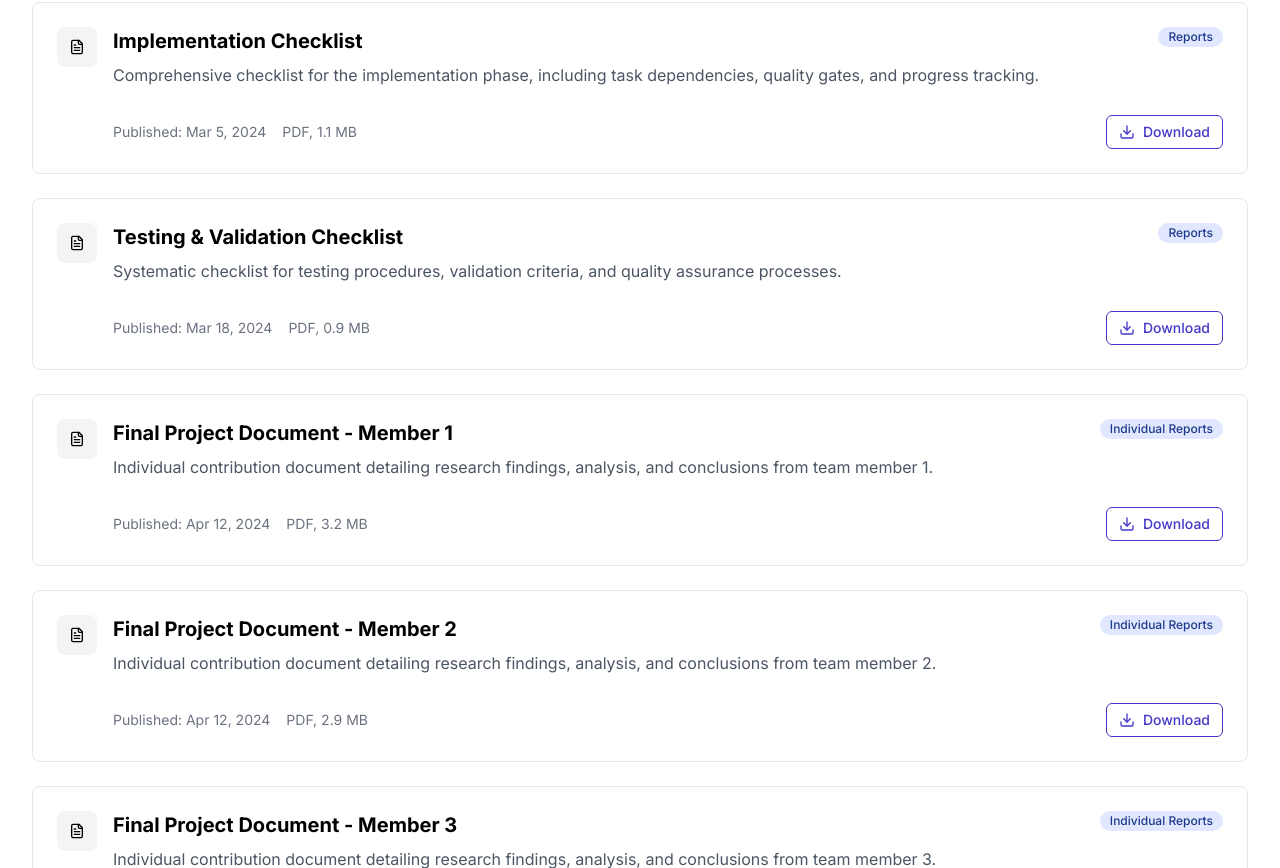
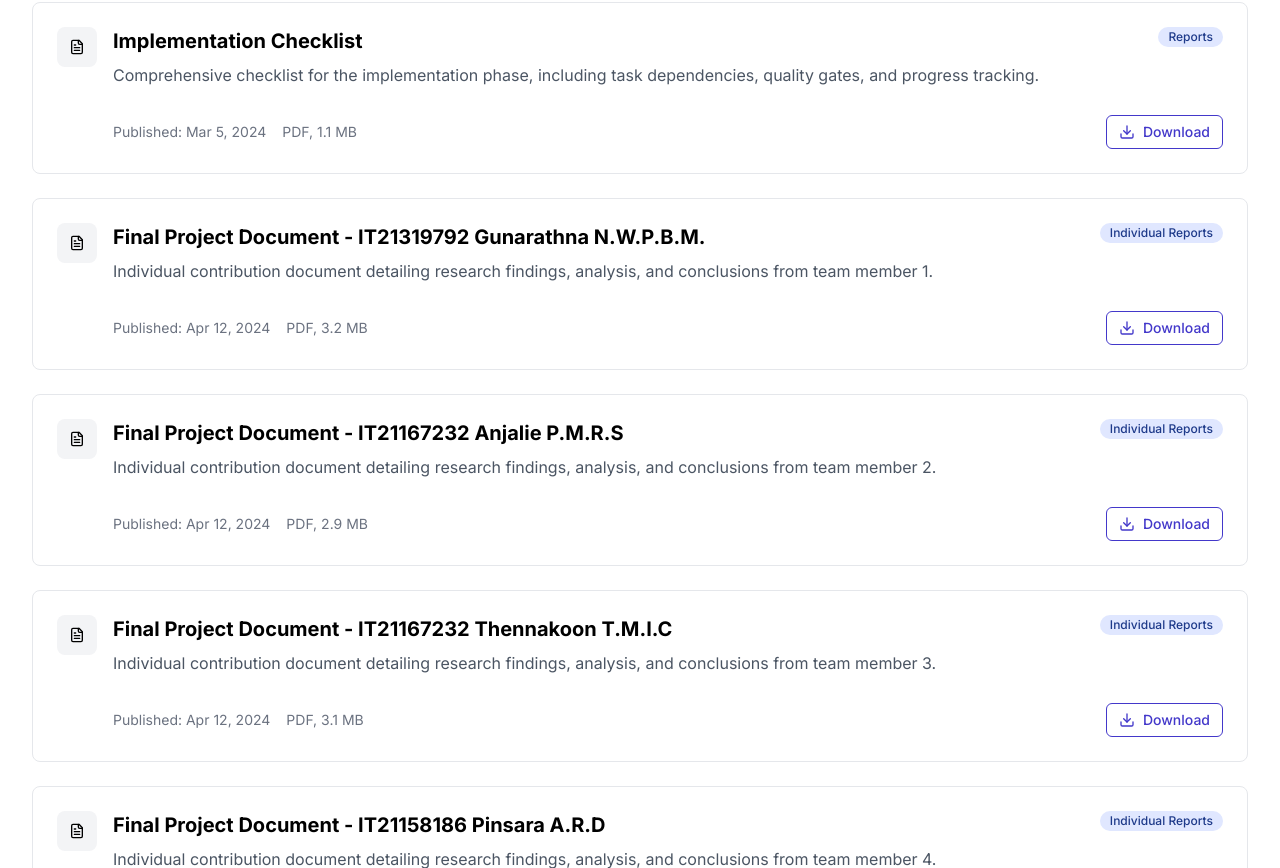
Before and after one commit to BoshithaMGunarathna/RP-web, a React (Vite) app in the folder project-website/: page /documents in a window 1280 px wide. Shown: the part 1192-2060 px from the top of the page. Built offline with nearby package versions, Linux system fonts and the light colour scheme.

Commit message:
Update Documents.tsx

```diff
--- a/project-website/src/pages/Documents.tsx
+++ b/project-website/src/pages/Documents.tsx
@@ -4,7 +4,7 @@ import { motion } from 'framer-motion';
 import Section from '../components/ui/Section';
 import Card from '../components/ui/Card';
 import Button from '../components/ui/Button';
-import pdf from '../public/documents/proposal merged.pdf'; // Example import for a PDF file
+
 
 type DocumentCategory = 'all' | 'papers' | 'reports' | 'presentations' | 'data';
 
@@ -52,6 +52,7 @@ const Documents = () => {
       date: 'Feb 20, 2024',
       fileType: 'PDF',
       fileSize: '0.8 MB',
+      filePath: '../documents/list.pdf'
     },
     {
       id: '4',
@@ -61,60 +62,66 @@ const Documents = () => {
       date: 'Mar 5, 2024',
       fileType: 'PDF',
       fileSize: '1.1 MB',
+      filePath: '../documents/README.md'
     },
-    {
-      id: '5',
-      title: 'Testing & Validation Checklist',
-      description: 'Systematic checklist for testing procedures, validation criteria, and quality assurance processes.',
-      category: 'reports',
-      date: 'Mar 18, 2024',
-      fileType: 'PDF',
-      fileSize: '0.9 MB',
-    },
+    // {
+    //   id: '5',
+    //   title: 'Testing & Validation Checklist',
+    //   description: 'Systematic checklist for testing procedures, validation criteria, and quality assurance processes.',
+    //   category: 'reports',
+    //   date: 'Mar 18, 2024',
+    //   fileType: 'PDF',
+    //   fileSize: '0.9 MB',
+    // },
     {
       id: '6',
-      title: 'Final Project Document - Member 1',
+      title: 'Final Project Document - IT21319792 Gunarathna N.W.P.B.M.',
       description: 'Individual contribution document detailing research findings, analysis, and conclusions from team member 1.',
       category: 'papers',
       date: 'Apr 12, 2024',
       fileType: 'PDF',
       fileSize: '3.2 MB',
+      filePath: '../documents/IT21319792.pdf'
     },
     {
       id: '7',
-      title: 'Final Project Document - Member 2',
+      title: 'Final Project Document - IT21167232 Anjalie P.M.R.S',
       description: 'Individual contribution document detailing research findings, analysis, and conclusions from team member 2.',
       category: 'papers',
       date: 'Apr 12, 2024',
       fileType: 'PDF',
       fileSize: '2.9 MB',
+      filePath: '../documents/IT21167232.pdf'
     },
     {
       id: '8',
-      title: 'Final Project Document - Member 3',
+      title: 'Final Project Document - IT21167232 Thennakoon T.M.I.C',
       description: 'Individual contribution document detailing research findings, analysis, and conclusions from team member 3.',
       category: 'papers',
       date: 'Apr 12, 2024',
       fileType: 'PDF',
       fileSize: '3.1 MB',
+      filePath: '../documents/IT21170966.pdf'
     },
     {
       id: '9',
-      title: 'Final Project Document - Member 4',
+      title: 'Final Project Document - IT21158186 Pinsara A.R.D',
       description: 'Individual contribution document detailing research findings, analysis, and conclusions from team member 4.',
       category: 'papers',
       date: 'Apr 12, 2024',
       fileType: 'PDF',
       fileSize: '2.8 MB',
+      filePath: '../documents/IT21158186.pdf'
     },
     {
       id: '10',
-      title: 'Consolidated Final Project Report',
+      title: 'Group Final Project Report',
       description: 'The main project document consolidating all individual contributions, findings, and comprehensive project outcomes.',
       category: 'reports',
       date: 'Apr 25, 2024',
       fileType: 'PDF',
       fileSize: '8.5 MB',
+       filePath: '../documents/24-25J-047.pdf'
     },
     {
       id: '11',
@@ -262,11 +269,10 @@ const Documents = () => {
               <button
                 key={category.id}
                 onClick={() => setActiveCategory(category.id)}
-                className={`px-4 py-2 text-sm rounded-full transition-colors ${
-                  activeCategory === category.id
+                className={`px-4 py-2 text-sm rounded-full transition-colors ${activeCategory === category.id
                     ? 'bg-primary-700 text-white'
                     : 'bg-gray-100 text-gray-700 hover:bg-gray-200'
-                }`}
+                  }`}
               >
                 {category.label}
               </button>
@@ -298,7 +304,7 @@ const Documents = () => {
                           </div>
                           <span className="bg-primary-100 text-primary-800 text-xs font-medium px-2.5 py-0.5 rounded-full">
                             {doc.category === 'papers' ? 'Individual Reports' :
-                             doc.category === 'data' ? 'Data Sets' : 'Reports'}
+                              doc.category === 'data' ? 'Data Sets' : 'Reports'}
                           </span>
                         </div>
                         <div className="flex items-center justify-between mt-4">
@@ -310,7 +316,7 @@ const Documents = () => {
                             variant="outline"
                             icon={<Download size={16} />}
                             size="sm"
-                             href={doc.filePath}
+                            href={doc.filePath}
                           >
                             Download
                           </Button>
```
